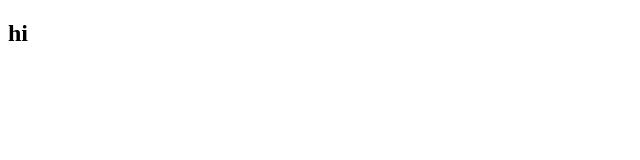
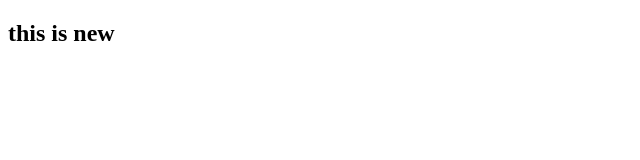
Before and after one commit to samuil22/sabbir021, a plain HTML site: page index.html in a window 1280 px wide. Shown: the whole page, without its empty margins (0-640 px from the left). Drawn offline with Linux system fonts and the light colour scheme.

Commit message:
new edit

```diff
--- a/index.html
+++ b/index.html
@@ -7,6 +7,6 @@
 </head>
 <body>
 
-    <h2>hi </h2>
+    <h2>this is new</h2>
 </body>
 </html>
```
